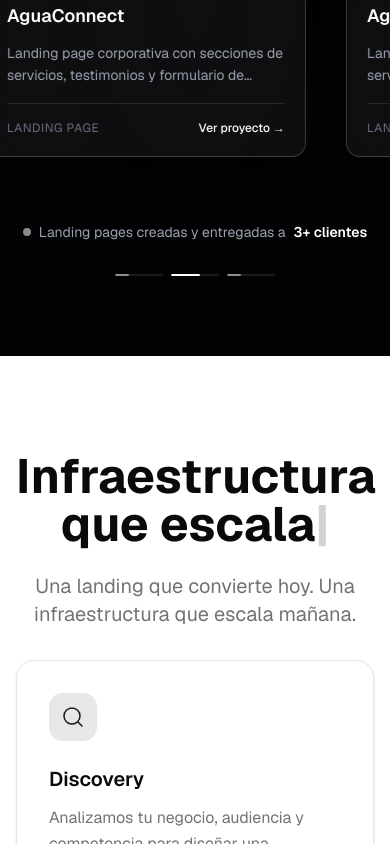
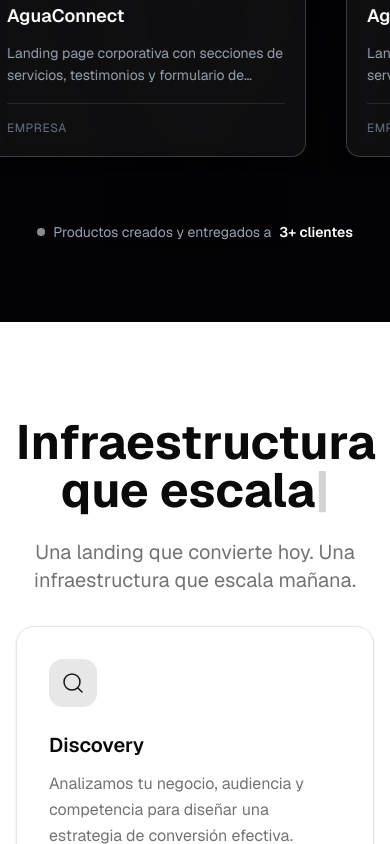
Before and after one commit to WeTechStudio/WePages, a Next.js app: page / in a window 390 px wide. Shown: the part 10140-10984 px from the top of the page. Built offline with nearby package versions, Linux system fonts and the light colour scheme; a web font is replaced by a local one.

Commit message:
feat: update footer & header

```diff
--- a/app/layout.tsx
+++ b/app/layout.tsx
@@ -23,6 +23,9 @@ const geom = Geom({
 export const metadata: Metadata = {
   title: "WePages",
   description: "Landing pages rápidas, limpias y medibles para tu negocio.",
+  icons: {
+    icon: '/wetech.svg',
+  },
 };
 
 export default function RootLayout({
--- a/components/Footer.tsx
+++ b/components/Footer.tsx
@@ -4,9 +4,9 @@ import { ExternalLink, ArrowRight } from 'lucide-react';
 
 const footerProductLinks = [
   { href: '#servicios', label: 'Características' },
-  { href: '#precios', label: 'Precios' },
+  { href: '#agenda', label: 'Agenda' },
   { href: '#proceso', label: 'Proceso' },
-  { href: '#casos', label: 'Casos de éxito' },
+  { href: '#casos-exito', label: 'Casos de éxito' },
 ];
 
 const footerResourceLinks = [
--- a/components/Header.tsx
+++ b/components/Header.tsx
@@ -6,7 +6,7 @@ import Image from 'next/image';
 
 const mainLinks = [
   { href: '#servicios', label: 'Servicios' },
-  { href: '#precios', label: 'Precios' },
+  { href: '#agenda', label: 'Agenda' },
   { href: '#contacto', label: 'Contacto' },
 ];
 
--- a/components/PricingSection.tsx
+++ b/components/PricingSection.tsx
@@ -63,7 +63,7 @@ const PricingSection = () => {
   }, []);
 
   return (
-    <section id="precios" className="py-24 md:py-36">
+    <section id="agenda" className="py-24 md:py-36">
       <div className="container mx-auto px-4 md:px-8 max-w-7xl">
         <h2 className="text-5xl md:text-6xl font-bold text-center mb-6">
           <span ref={typedRef} style={{ color: 'var(--foreground)' }} />
--- a/components/SuccessStoriesCarousel.tsx
+++ b/components/SuccessStoriesCarousel.tsx
@@ -9,7 +9,7 @@ import Typed from "typed.js";
 interface Project {
   id: number;
   title: string;
-  clientType: "Empresa" | "E-commerce" | "SaaS" | "Aplicación";
+  clientType: "Empresa" | "E-commerce" | "SaaS" | "Aplicación Web";
   description: string;
   image: string;
 }
@@ -32,7 +32,7 @@ const projects: Project[] = [
   {
     id: 3,
     title: "WeRide",
-    clientType: "Aplicación",
+    clientType: "Aplicación Web",
     description: "Frontend completo de aplicación de renta de bicicletas con mapa interactivo, reservas y panel de usuario",
     image: "/images/projects/WeRide.png",
   },
@@ -42,7 +42,7 @@ const clientTypeLabels: Record<Project["clientType"], string> = {
   "Empresa": "Empresa",
   "E-commerce": "E-commerce",
   "SaaS": "SaaS",
-  "Aplicación": "Aplicación",
+  "Aplicación Web": "Aplicación Web",
 };
 
 function ProjectCard({ project, index }: { project: Project; index: number }) {
@@ -82,10 +82,7 @@ function ProjectCard({ project, index }: { project: Project; index: number }) {
 
         <div className="mt-4 pt-4 border-t border-white/10 flex items-center justify-between">
           <span className="text-xs text-gray-500 uppercase tracking-wider">
-            Landing page
-          </span>
-          <span className="text-xs font-medium text-white">
-            Ver proyecto →
+            {project.clientType}
           </span>
         </div>
       </div>
@@ -177,30 +174,13 @@ export default function SuccessStoriesCarousel() {
             <p className="text-sm text-gray-500">
               <span className="inline-flex items-center gap-2">
                 <span className="w-2 h-2 bg-white rounded-full animate-pulse" />
-                <span className="text-gray-400">Landing pages creadas y entregadas a</span>
+                <span className="text-gray-400">Productos creados y entregados a</span>
                 <span className="font-semibold text-white">{projects.length}+ clientes</span>
               </span>
             </p>
           </div>
+        </div>
 
-          <div className="mt-8 flex justify-center gap-2">
-            {[0, 1, 2].map((i) => (
-              <div
-                key={i}
-                className="w-12 h-0.5 bg-white/10 rounded-full overflow-hidden"
-                role="presentation"
-              >
-                <div
-                  className="h-full bg-white rounded-full"
-                  style={{
-                    width: i === 1 ? "60%" : "30%",
-                    opacity: i === 1 ? 1 : 0.5,
-                  }}
-                />
-              </div>
-            ))}
-          </div>
-        </div>
       </div>
     </section>
   );
```
